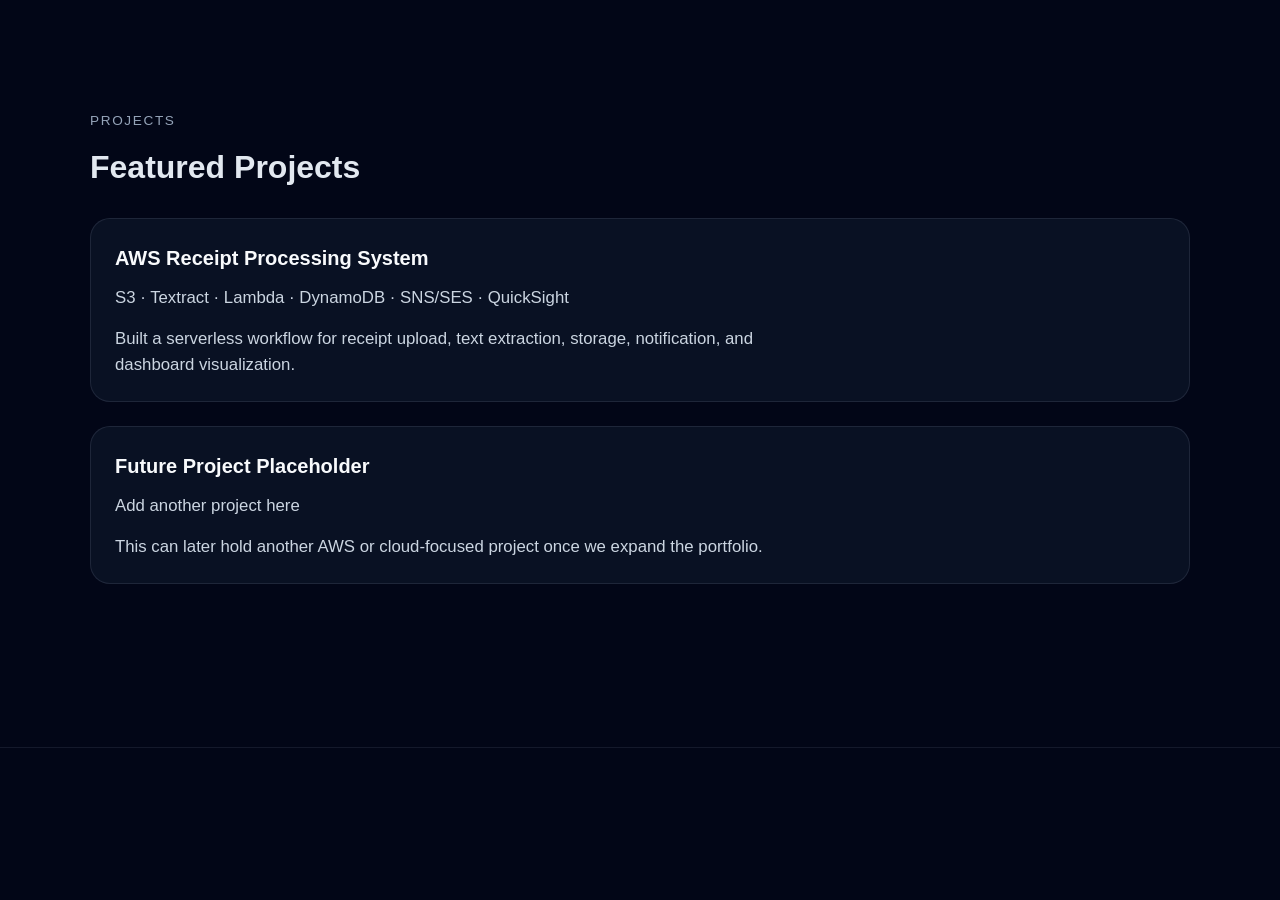
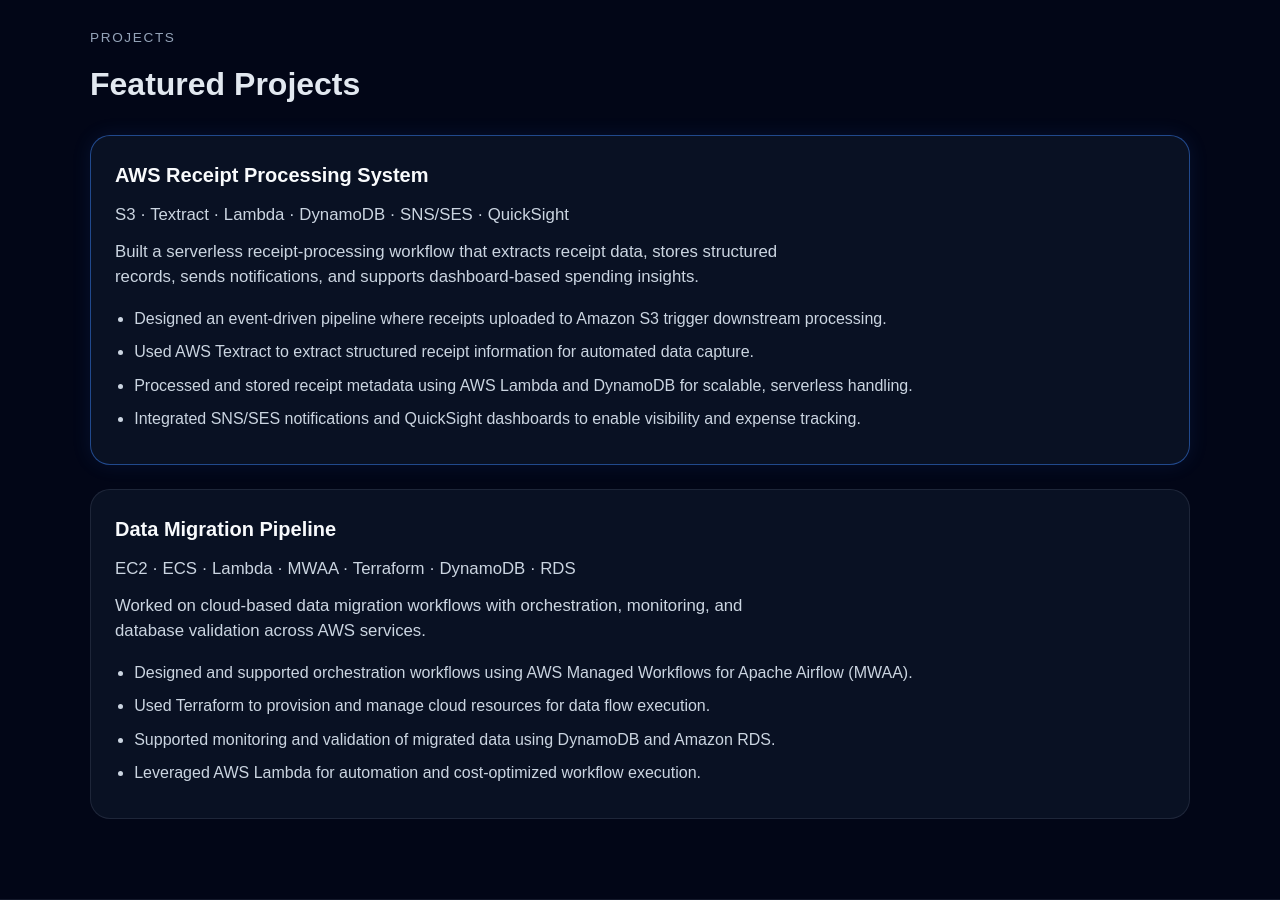
Before and after one commit to hpkanithi/hema-portfolio, a website built with Vite: page index.html in a window 1280 px wide. Shown: the part 2040-2940 px from the top of the page. Before the commit the page ends 2788 px from the top, so only its background shows below. Built offline with nearby package versions, Linux system fonts and the light colour scheme.

Commit message:
Day 5 - Added the Project details.

```diff
--- a/src/main.js
+++ b/src/main.js
@@ -84,18 +84,36 @@
           <article class="info-card">
             <h3>AWS Receipt Processing System</h3>
             <p class="card-subtitle">S3 · Textract · Lambda · DynamoDB · SNS/SES · QuickSight</p>
-            <p>
-              Built a serverless workflow for receipt upload, text extraction,
-              storage, notification, and dashboard visualization.
+
+            <p class="project-summary">
+              Built a serverless receipt-processing workflow that extracts receipt data,
+              stores structured records, sends notifications, and supports dashboard-based
+              spending insights.
             </p>
+
+            <ul class="card-list-points">
+              <li>Designed an event-driven pipeline where receipts uploaded to Amazon S3 trigger downstream processing.</li>
+              <li>Used AWS Textract to extract structured receipt information for automated data capture.</li>
+              <li>Processed and stored receipt metadata using AWS Lambda and DynamoDB for scalable, serverless handling.</li>
+              <li>Integrated SNS/SES notifications and QuickSight dashboards to enable visibility and expense tracking.</li>
+            </ul>
           </article>
 
           <article class="info-card">
-            <h3>Future Project Placeholder</h3>
-            <p class="card-subtitle">Add another project here</p>
-            <p>
-              This can later hold another AWS or cloud-focused project once we expand the portfolio.
+            <h3>Data Migration Pipeline</h3>
+            <p class="card-subtitle">EC2 · ECS · Lambda · MWAA · Terraform · DynamoDB · RDS</p>
+
+            <p class="project-summary">
+              Worked on cloud-based data migration workflows with orchestration, monitoring,
+              and database validation across AWS services.
             </p>
+
+            <ul class="card-list-points">
+              <li>Designed and supported orchestration workflows using AWS Managed Workflows for Apache Airflow (MWAA).</li>
+              <li>Used Terraform to provision and manage cloud resources for data flow execution.</li>
+              <li>Supported monitoring and validation of migrated data using DynamoDB and Amazon RDS.</li>
+              <li>Leveraged AWS Lambda for automation and cost-optimized workflow execution.</li>
+            </ul>
           </article>
         </div>
       </div>
--- a/src/style.css
+++ b/src/style.css
@@ -124,6 +124,12 @@
   font-size: 1.05rem;
 }
 
+.project-summary {
+  margin-bottom: 1rem;
+  color: #cbd5e1;
+  max-width: 760px;
+}
+
 .hero-actions {
   display: flex;
   gap: 1rem;
@@ -188,13 +194,18 @@
   transition: transform 0.2s ease, border 0.2s ease;
 }
 
+.info-card:first-child {
+  border: 1px solid rgba(59, 130, 246, 0.5);
+  box-shadow: 0 0 20px rgba(59, 130, 246, 0.1);
+}
+
 .info-card:hover {
   transform: translateY(-5px);
   border-color: rgba(148, 163, 184, 0.35);
 }
 
 .card-subtitle {
-  margin-bottom: 1rem;
+  margin-bottom: 0.75rem;
   color: #94a3b8;
   font-size: 0.95rem;
 }
```
